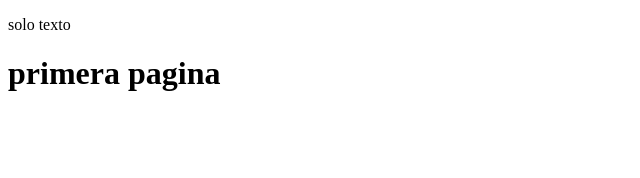
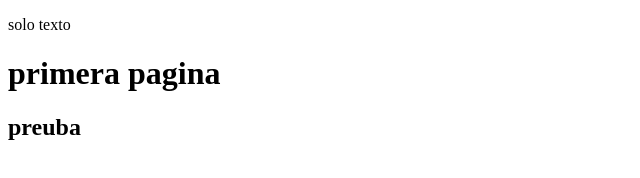
Before and after one commit to Dquemoy/primer-git, a plain HTML site: page index.html in a window 1280 px wide. Shown: the whole page, without its empty margins (0-640 px from the left). Drawn offline with Linux system fonts and the light colour scheme.

Commit message:
prueba 06-09-21

```diff
--- a/index.html
+++ b/index.html
@@ -11,6 +11,7 @@
 <body>
     <p>solo texto</p>
     <h1>primera pagina</h1>
+    <h2>preuba</h2>
 </body>
 
 </html>
```
